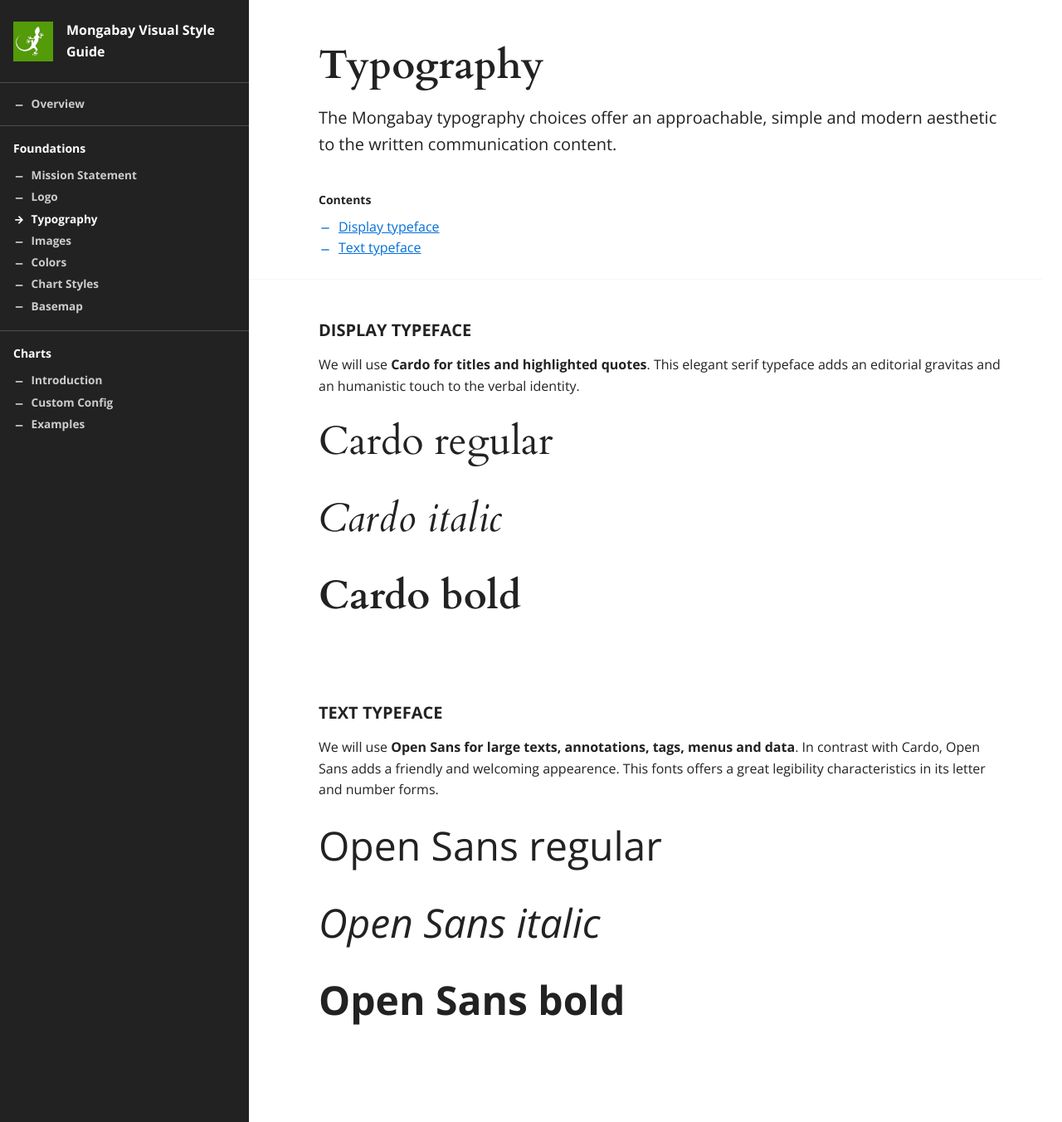
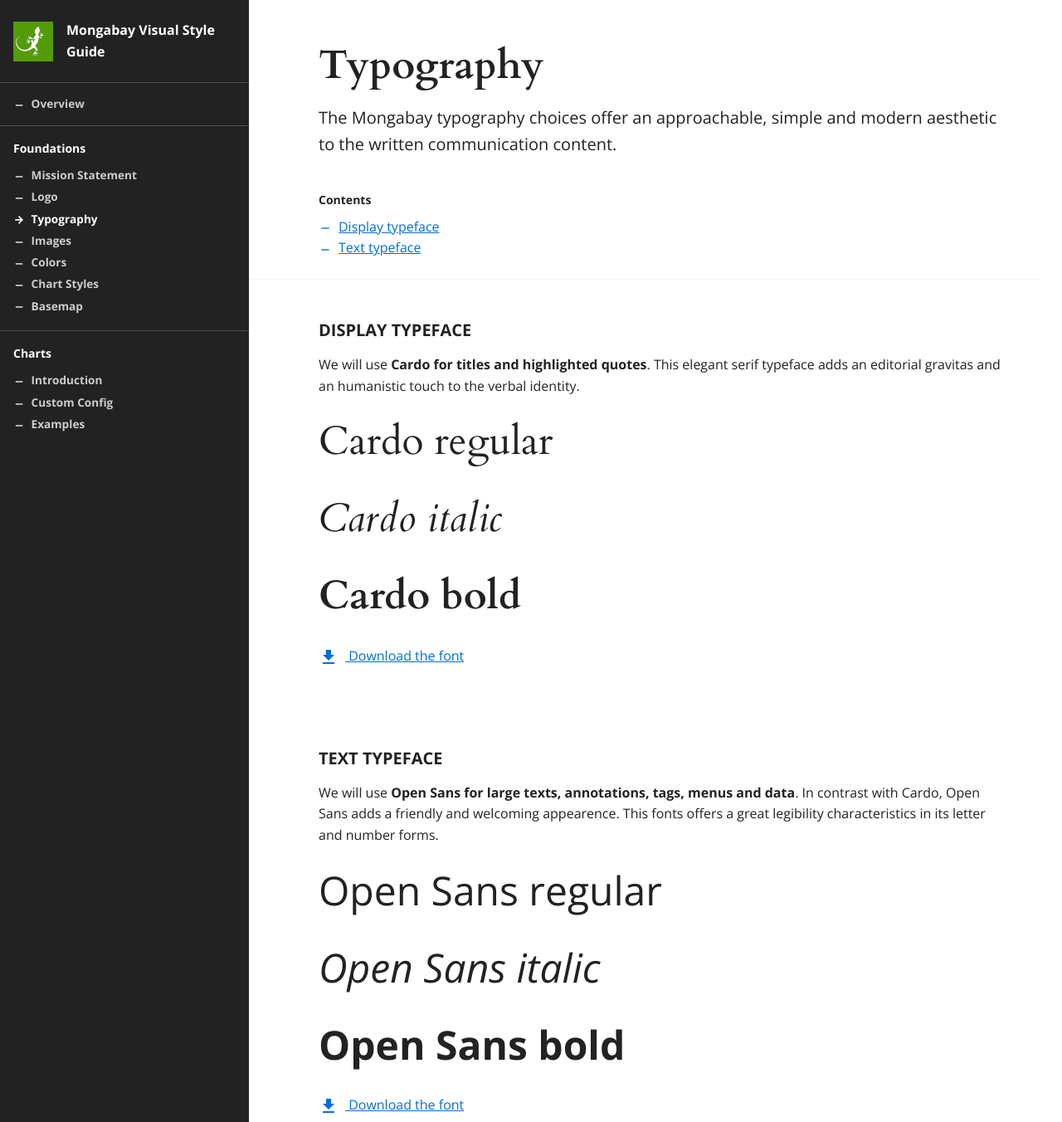
Before and after one commit to mongabay/visual-style-guide, a Jekyll site: the page built from _docs/foundations/03-typography.md, in a window 1280 px wide and 1352 px high. Shown: the whole window at 83% size. Built offline with Jekyll 4.4.1, drawn with Linux system fonts in a browser that asks for light colours.

Commit message:
Add link to download the fonts

```diff
--- a/_docs/foundations/03-typography.md
+++ b/_docs/foundations/03-typography.md
@@ -13,6 +13,8 @@ editorial gravitas and an humanistic touch to the verbal identity.
 <p class="typo_ostrich font-family-2"><i>Cardo italic</i></p>
 <p class="typo_ostrich font-family-2"><b>Cardo bold</b></p>
 
+<a href="https://fonts.google.com/specimen/Open+Sans" target="_blank" rel="noopener noreferrer"><i class="icon">file_download</i> Download the font</a>
+
 <br />
 
 ## Text typeface
@@ -23,3 +25,5 @@ Cardo, Open Sans adds a friendly and welcoming appearence. This fonts offers a g
 <p class="typo_ostrich font-family-1">Open Sans regular</p>
 <p class="typo_ostrich font-family-1"><i>Open Sans italic</i></p>
 <p class="typo_ostrich font-family-1"><b>Open Sans bold</b></p>
+
+<a href="https://fonts.google.com/specimen/Cardo" target="_blank" rel="noopener noreferrer"><i class="icon">file_download</i> Download the font</a>
```
